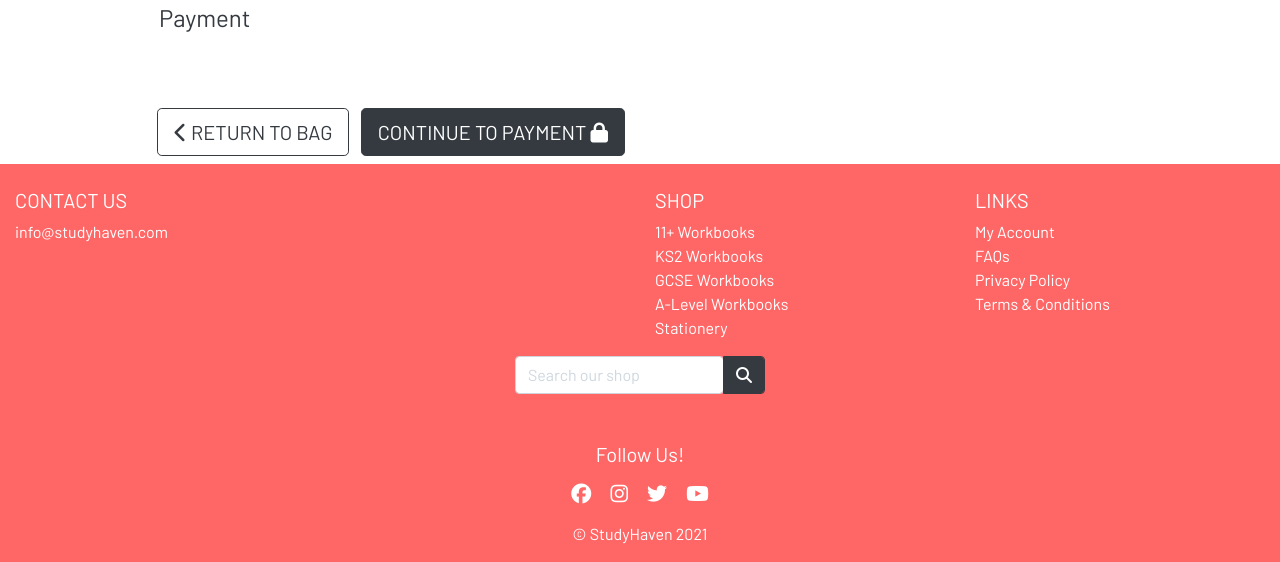
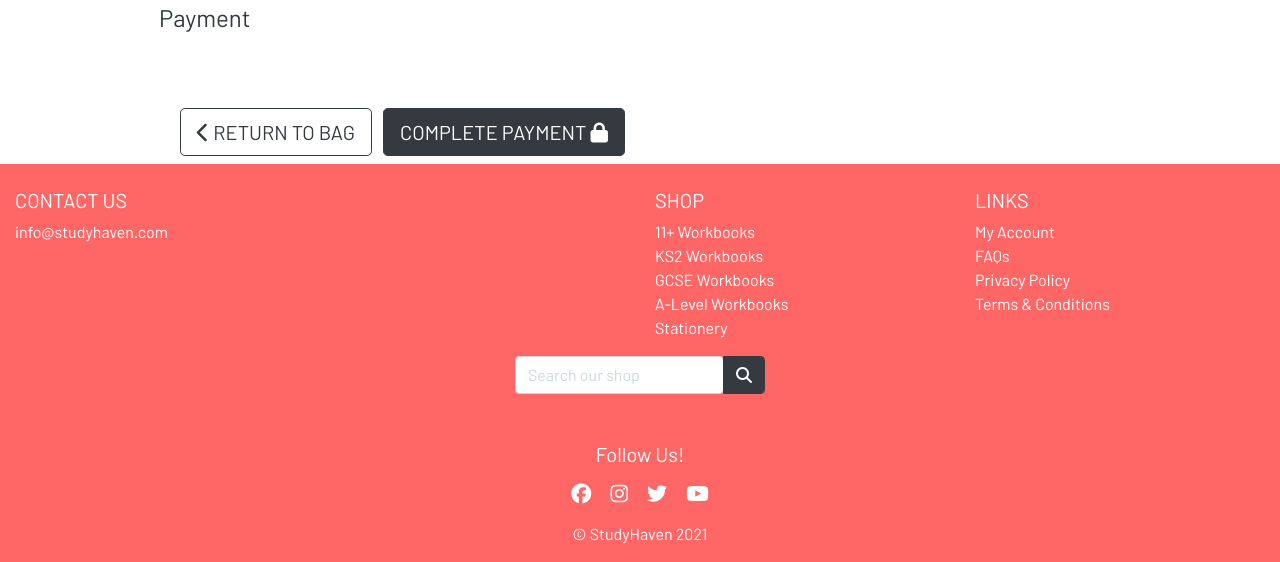
Before and after one commit to jerhabor/studyhaven, a Django app: template checkout/templates/checkout/checkout.html in a window 1280 px wide. Shown: the part 997-1559 px from the top of the page. Run offline with Django 3.2, Linux system fonts and the light colour scheme; the template is opened without the code that fills it: values that come from a table or form of the project are taken from there, others are empty; some libraries are stand-ins or nearby versions.

Commit message:
DOCS/MAINT: Minor edits made to ensure consistency across both files and references to ids.

```diff
--- a/checkout/templates/checkout/checkout.html
+++ b/checkout/templates/checkout/checkout.html
@@ -159,12 +159,12 @@
                         </span>
                         <span class="text-uppercase">Return to bag</span>
                     </a>
-                    <a href="" class="btn btn-dark btn-lg">
-                        <span class="text-uppercase">Continue to Payment</span>
+                    <button id="pay-button" class="btn btn-dark btn-lg">
+                        <span class="text-uppercase">Complete Payment</span>
                         <span class="icon">
                             <i class="fas fa-lock"></i>
                         </span>
-                    </a>
+                    </button>
                 </div>
             </form>
         </div>
--- a/checkout/views.py
+++ b/checkout/views.py
@@ -31,7 +31,9 @@ def checkoutOrder(request):
 
     # Incase developer has forgotten to set Stripe publishable key in enviroment
     if not stripe_publishable_key:
-        messages.warning(request, 'No Stripe Publishable Key was detected in your environment variables')
+        messages.warning(
+            request, 'No Stripe Publishable Key was detected \
+                in your environment variables')
 
     checkout_order_form = checkoutOrderForm()
     template = 'checkout/checkout.html'
```
